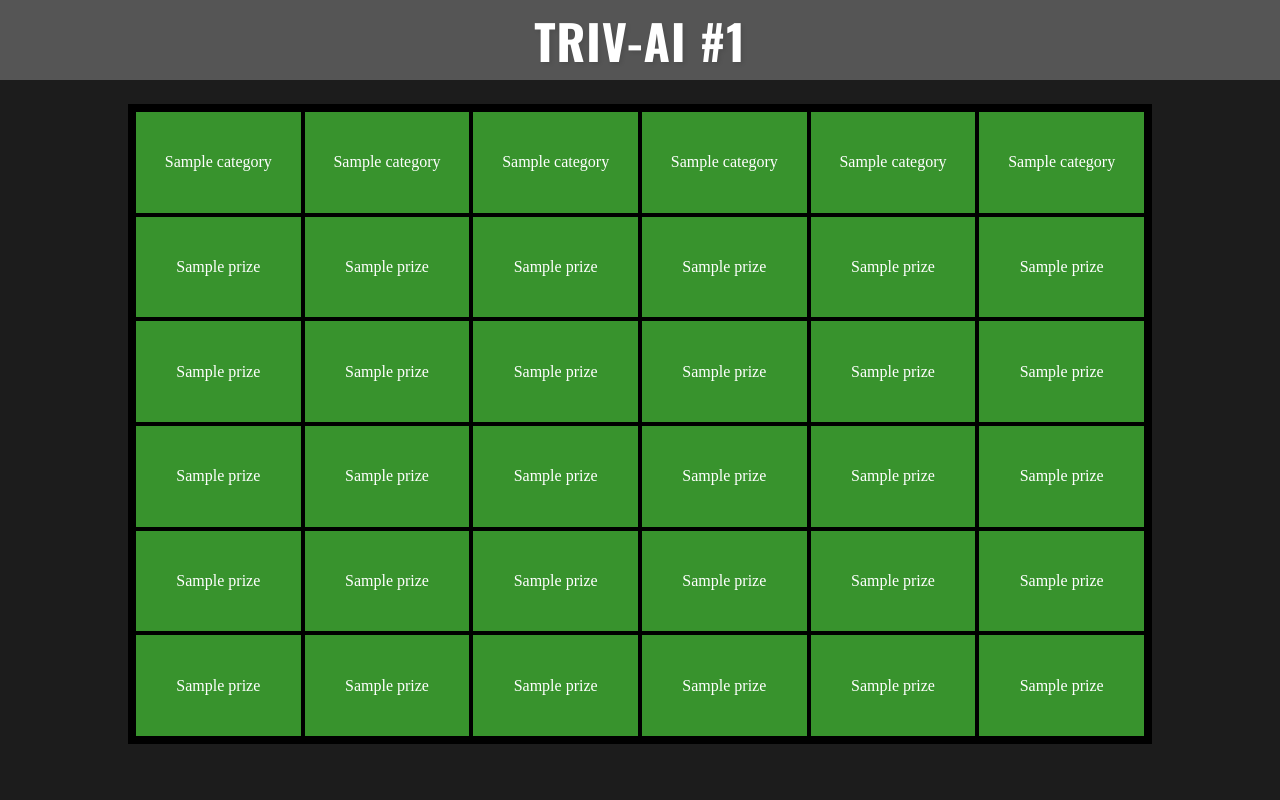
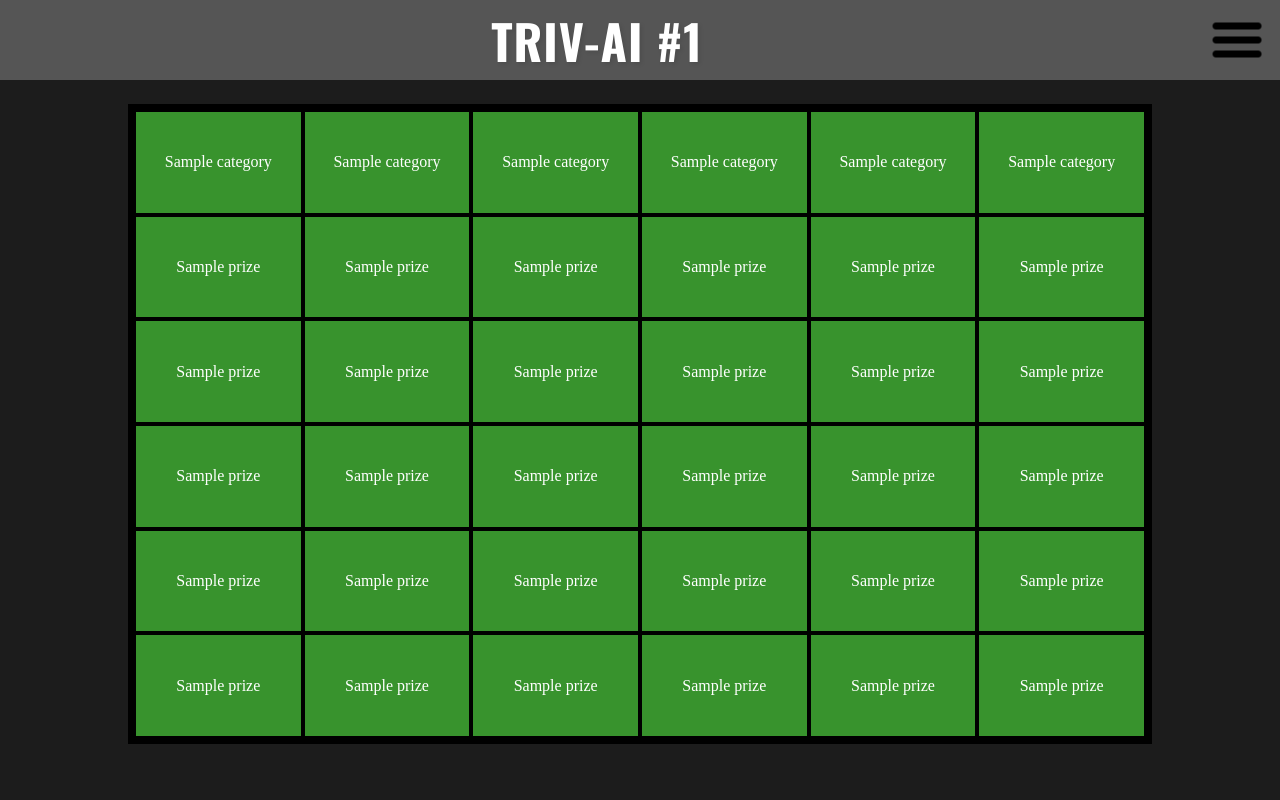
Before and after one commit to ZachariahWeaver/triv-ai, a Flask app: template templates/index.html in a window 1280 px wide. Run offline with Flask 2, Linux system fonts and the light colour scheme; the template is opened without the code that fills it: most values are stand-ins (such as "Sample title", 1, 10 or a date in 2020); parts of the project's set-up code (start-up, migrations or seed data) failed here and were passed over.

Commit message:
Added a menu to display archived cluesets.

```diff
--- a/main.py
+++ b/main.py
@@ -51,15 +51,14 @@ def weekly():
         clues.append(r[1].split("@@@"))
         responses.append(r[2].split("@@@"))
 
-    return render_template('index.html', prizes=PRIZE_VALUES, categories=categories, clues=clues, responses=responses, clueset_num=current_num)
+    return render_template('index.html', prizes=PRIZE_VALUES, categories=categories, clues=clues, responses=responses, clueset_num=current_num, current_num=current_num)
 
 @app.route('/archive/<int:clueset_num>')
 def archive(clueset_num):
     today = date.today()
 
-    current_set = (today - FIRST_DATE).days//7
-    print(current_set)
-    if (clueset_num < 0 or clueset_num >= current_set): #change to < 1 after testing
+    current_num = (today - FIRST_DATE).days//7
+    if (clueset_num < 0 or clueset_num >= current_num): #change to < 1 after testing
         print("redirect less than")
         return redirect(url_for('weekly'))
 
@@ -74,7 +73,7 @@ def archive(clueset_num):
         categories.append(r[0])
         clues.append(r[1].split("@@@"))
         responses.append(r[2].split("@@@"))
-    return render_template('index.html', prizes=PRIZE_VALUES, categories=categories, clues=clues, responses=responses, clueset_num=clueset_num)
+    return render_template('index.html', prizes=PRIZE_VALUES, categories=categories, clues=clues, responses=responses, clueset_num=clueset_num, current_num=current_num)
 
 if __name__ == '__main__':  #remove these lines for deployment to PythonAnywhere
     app.run(debug=True, use_reloader=False)
--- a/static/script.js
+++ b/static/script.js
@@ -8,8 +8,10 @@ let buzzed = false;
 let clueStatus = [];
 let clueset_num = document.querySelector('.title').getAttribute('data-clueset-num');
 let activerow = 0;
+let toggled = false;
 for (let i = 0; i < 6; i++) {
     clueStatus[i] = [false, false, false, false, false];
+
 }
 
 
@@ -87,14 +89,26 @@ function submitAnswer() {
 var guess = document.getElementById("activeclueinput").value;
 var response = document.getElementById("activeclueresponse").value;
 stopTimer();
-if(guess.toUpperCase() == response.toUpperCase()){
+if(guess == response){
     hideClue("right")
 }
 else{
     hideClue("wrong")
 }
 }
-
+function toggleArchive(){
+    var menu = document.getElementById("archivemenu");
+    var button = document.getElementById("navbutton");
+    if (toggled){
+        menu.style.right = "-20vw";
+        toggled = false;
+    }
+    else{
+        menu.style.right = "0";
+        toggled = true;
+    }
+    console.log("toggle");
+}
 function startTimer() {
 buzzed = false;
 timeLeft = 10;
--- a/static/style.css
+++ b/static/style.css
@@ -6,7 +6,9 @@ body {
     -moz-box-sizing: border-box;
     -webkit-box-sizing: border-box;
      box-sizing: border-box;
+
 }
+
 .page-container{
     background-color: #1c1c1c;
     width: 100vw;
@@ -20,7 +22,15 @@ body {
     display: flex;
     justify-content: center;
     align-items: center;
-
+}
+.archive-menu{
+    height: 90vh;
+    width: 20vw;
+    background-color: #353535;
+    position:fixed;
+    right:-20vw;
+    bottom: 0;
+    transition: right 0.6s ease-out;
 
 }
 
@@ -32,6 +42,16 @@ body {
       color: #FFFFFF;
       text-shadow: 2px 2px 4px rgba(0, 0, 0, 0.1);
       letter-spacing: 1px;
+      margin-left: auto;
+}
+
+.title a {
+    color: #FFFFFF; /* keeps the link color white */
+    text-decoration: none; /* removes underline */
+}
+
+.title a:visited {
+    color: #FFFFFF; /* keeps the visited link color white */
 }
 
 .nav-box{
@@ -40,8 +60,13 @@ body {
     height: 0vh;
     width: 20vw;
 }
+.nav-button{
+    width: 86px;
+    height: auto;
+    padding: 15px;
+    display: block;
+    margin-left: auto;
 
-.game-container{
 }
 .grid-container {
     display: grid;
@@ -57,9 +82,7 @@ body {
     background-color: #000000;
 
 }
-.category-boxes{
 
-}
 .category-boxes, .clue-boxes{
     background-color: #38932D;
     color: white;
--- a/templates/index.html
+++ b/templates/index.html
@@ -4,15 +4,20 @@
     <title>Triv-AI</title>
     <link rel="stylesheet" type="text/css" href="{{ url_for('static', filename='style.css') }}">
     <link href="https://fonts.googleapis.com/css?family=Oswald:700&display=swap" rel="stylesheet">
+</head>
+<body>
+    <div class="archive-menu" id="archivemenu">
+        <ul>
+        <li><p>ARCHIVE</p></li>
+        {% for i in range(current_num)[::-1] %}
+            <li><a href="/archive/{{ i }}">Clue Set #{{ i }}</a></li>
+        {% endfor %}
+    </ul></div>
 
-</head>
-
-<body>
     <div class="page-container">
     <div class="banner">
-        <div class="title" data-clueset-num="{{ clueset_num }}">TRIV-AI #{{ clueset_num }}</div>
-            <div class="nav-buttons">
-            </div>
+        <div class="title" data-clueset-num="{{ clueset_num }}"><a href="/">TRIV-AI #{{ clueset_num }}</a></div>
+        <img class="nav-button" src="\static\Hamburger_icon.png" id="navbutton" onclick="toggleArchive()">
     </div>
 
     <div class="game-container">
@@ -24,7 +29,8 @@
             <!-- Generating Clues -->
             {% for j in range(1, 6) %}
             {% for i in range(6) %}
-            <div id="clue-{{ i }}-{{ j-1 }}" class="grid-item clue-boxes" onclick="revealClue({{ i }}, {{ j-1 }}, {{ clues }}, {{responses}})">{{ prizes[j-1] }}</div>
+            <div id="clue-{{ i }}-{{ j-1 }}" class="grid-item clue-boxes" onclick="revealClue({{ i }}, {{ j-1 }}, {{ clues }}, {{responses}})">{{ prizes[j-1] }}
+            </div>
             {% endfor %}
             {% endfor %}
         </div>
```
Also changed, not shown: static/Hamburger_icon.png (added). Lines whose indentation alone changed are shown as unchanged.
